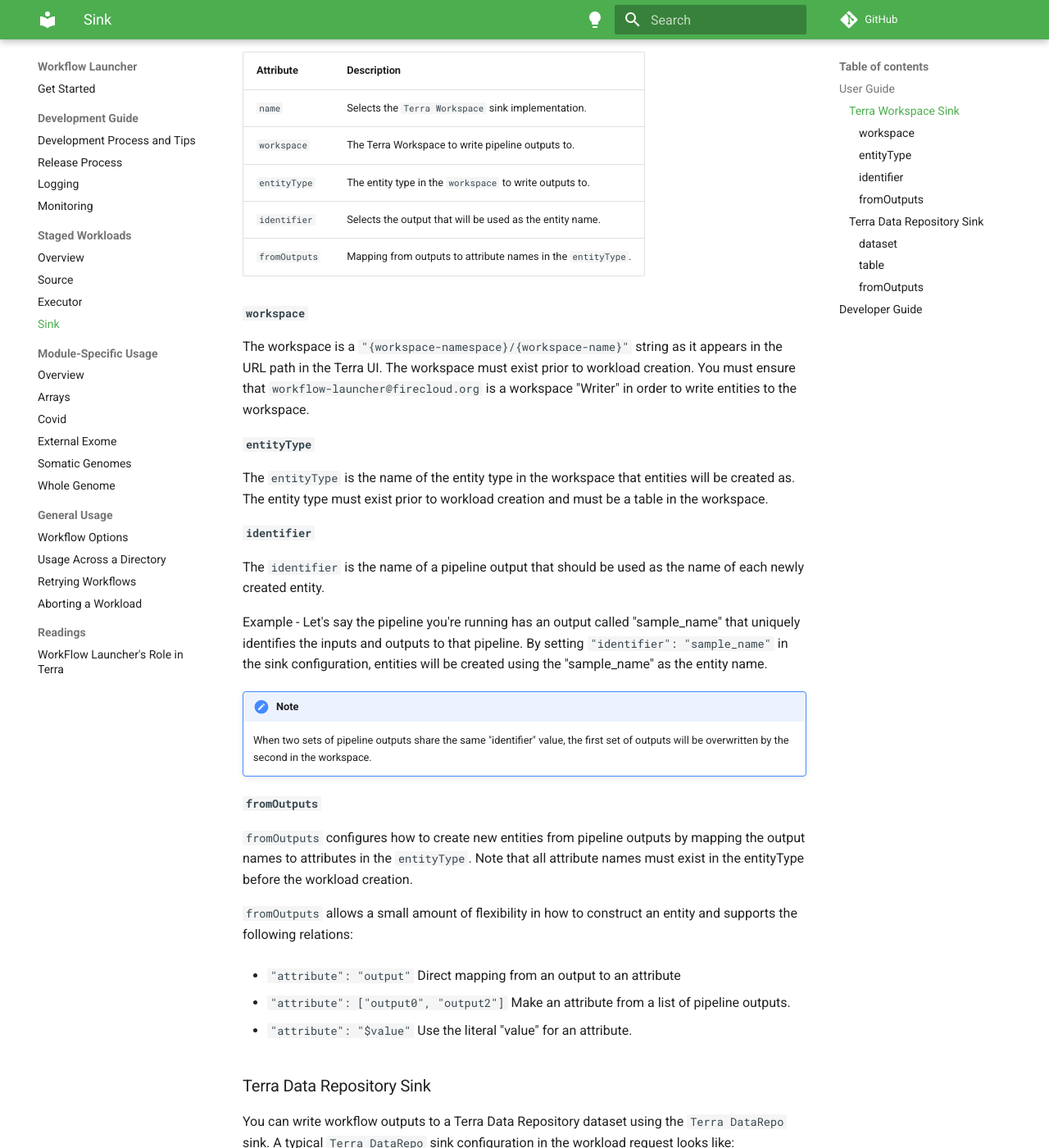
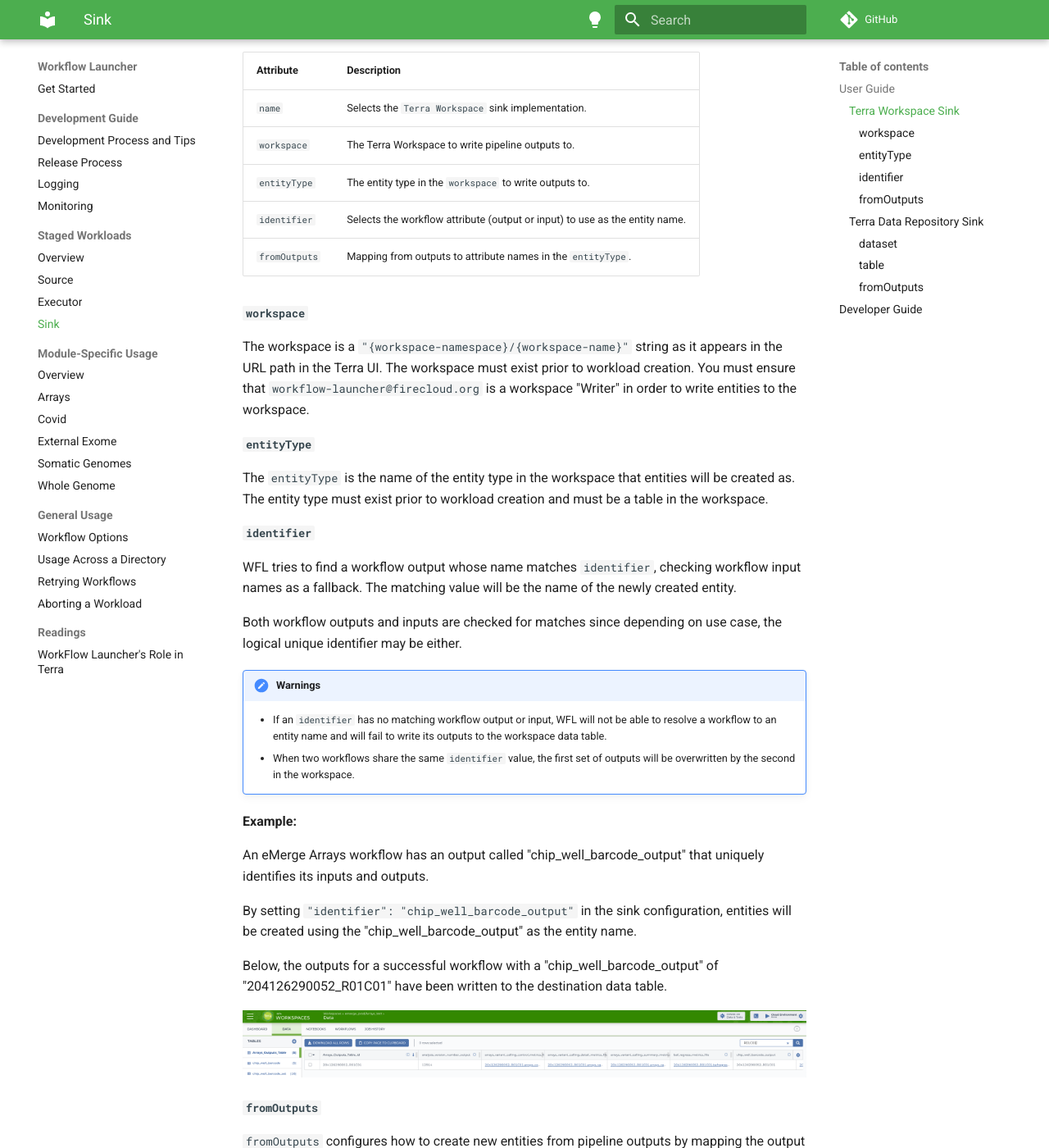
Before and after one commit to broadinstitute/wfl, an MkDocs documentation site: the page built from docs/md/sink.md, in a window 1280 px wide and 1400 px high, scrolled down 762 px. Shown: the whole window at 82% size. Built offline with MkDocs 1.6.1 and Material for MkDocs 9.7.7, drawn with Linux system fonts in a browser that asks for light colours; comment, search, counter and statistics services are not loaded; some of the changed text lies outside the part shown.

Commit message:
GH-1525 Document TerraWorkspaceSink identifier changes (#535)
Identifier can now be a workflow input as well as an output.

````diff
--- a/docs/md/sink.md
+++ b/docs/md/sink.md
@@ -19,7 +19,7 @@
   "name": "Terra Workspace",
   "workspace": "{workspace-namespace}/{workspace-name}",
   "entityType": "{entity-type-name}",
-  "identifier": "{output-name}",
+  "identifier": "{workflow-identifier}",
   "fromOutputs": {
     "attribute0": "output0",
     "attribute1": ["output1", "output2"],
@@ -30,13 +30,13 @@
 ```
 The table below summarises the purpose of each attribute in the above request.
 
-| Attribute     | Description                                                  |
-|---------------|--------------------------------------------------------------|
-| `name`        | Selects the `Terra Workspace` sink implementation.           |
-| `workspace`   | The Terra Workspace to write pipeline outputs to.            |
-| `entityType`  | The entity type in the `workspace` to write outputs to.      |
-| `identifier`  | Selects the output that will be used as the entity name.     |
-| `fromOutputs` | Mapping from outputs to attribute names in the `entityType`. |
+| Attribute     | Description                                                                 |
+|---------------|-----------------------------------------------------------------------------|
+| `name`        | Selects the `Terra Workspace` sink implementation.                          |
+| `workspace`   | The Terra Workspace to write pipeline outputs to.                           |
+| `entityType`  | The entity type in the `workspace` to write outputs to.                     |
+| `identifier`  | Selects the workflow attribute (output or input) to use as the entity name. |
+| `fromOutputs` | Mapping from outputs to attribute names in the `entityType`.                |
 
 #### `workspace`
 The workspace is a `"{workspace-namespace}/{workspace-name}"` string as it
@@ -51,17 +51,33 @@
 
 #### `identifier`
 
-The `identifier` is the name of a pipeline output
-that should be used as the name of each newly created entity.
+WFL tries to find a workflow output whose name matches `identifier`,
+checking workflow input names as a fallback.
+The matching value will be the name of the newly created entity.
 
-Example - Let's say the pipeline you're running has an output called
-"sample_name" that uniquely identifies the inputs and outputs to that pipeline.
-By setting `"identifier": "sample_name"` in the sink configuration, entities
-will be created using the "sample_name" as the entity name.
+Both workflow outputs and inputs are checked for matches since
+depending on use case, the logical unique identifier may be either.
 
-!!! note
-    When two sets of pipeline outputs share the same "identifier" value,
+!!! warnings
+    - If an `identifier` has no matching workflow output or input,
+    WFL will not be able to resolve a workflow to an entity name
+    and will fail to write its outputs to the workspace data table.
+    - When two workflows share the same `identifier` value,
     the first set of outputs will be overwritten by the second in the workspace.
+
+**Example:**
+
+An eMerge Arrays workflow has an output called "chip_well_barcode_output"
+that uniquely identifies its inputs and outputs.
+
+By setting `"identifier": "chip_well_barcode_output"`
+in the sink configuration, entities will be created
+using the "chip_well_barcode_output" as the entity name.
+
+Below, the outputs for a successful workflow with a "chip_well_barcode_output"
+of "204126290052_R01C01" have been written to the destination data table.
+
+![](assets/sink/terra-identifier-in-data-table.png)
 
 #### `fromOutputs`
 
````
Also changed, not shown: docs/md/executor.md (+1 -1 lines), docs/md/assets/executor/terra-method-configuration.png (renamed from docs/md/assets/terra-method-configuration.png), docs/md/assets/sink/terra-identifier-in-data-table.png (added).
